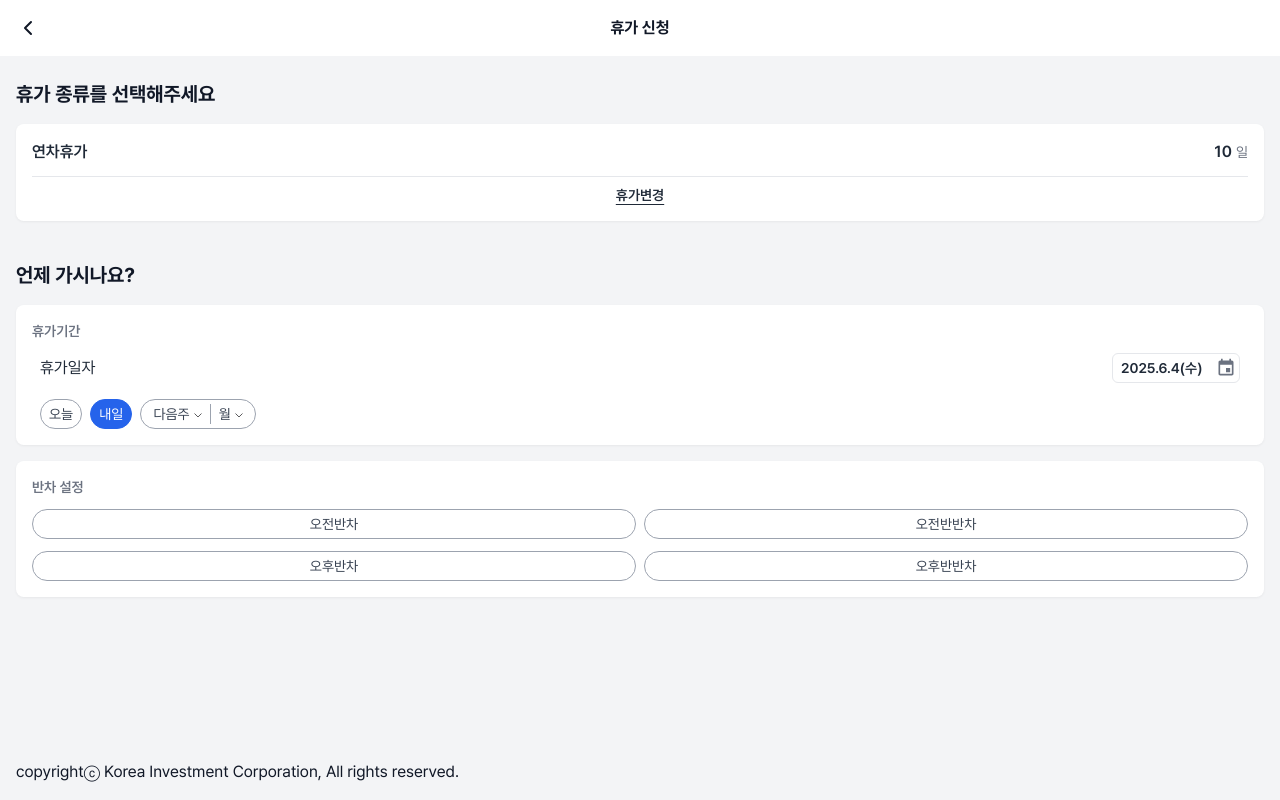
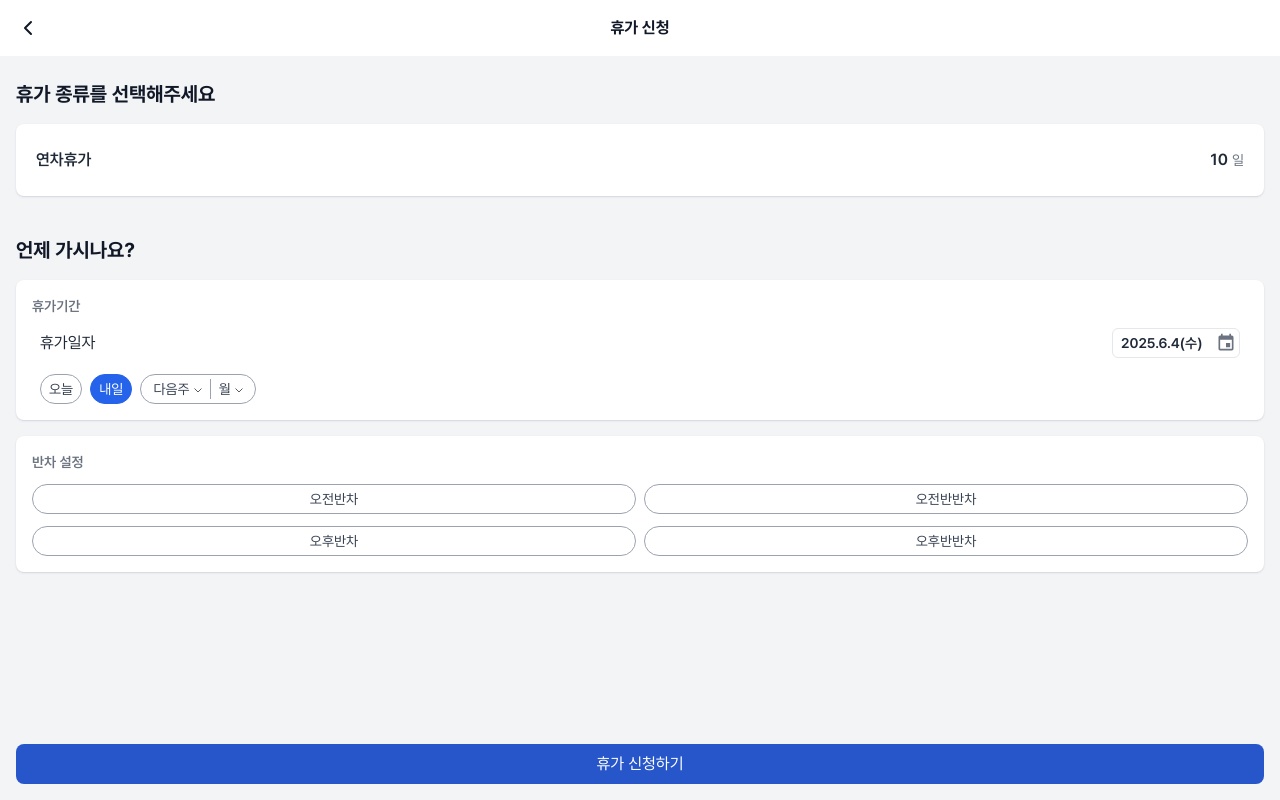
Before and after one commit to Doo-Seung-Hyun/kic-mobile-hr, a React (Vite) app: page /leave/apply in a window 1280 px wide. Built offline with nearby package versions, Linux system fonts and the light colour scheme.

Commit message:
wip(휴가신청화면) : 휴가신청화면 작업중 / 휴가신청 ui는 에어비앤비스타일로 진행하기로 함

```diff
--- a/src/components/layout/Footer.tsx
+++ b/src/components/layout/Footer.tsx
@@ -1,8 +1,15 @@
+import {useLocation} from "react-router-dom";
+import {headerConfigs} from "../../config/headerConfig.tsx";
 
 function Footer() {
+    const location = useLocation();
+    const headerConfig = headerConfigs[location.pathname];
+    const footerComponent = headerConfig.footerComponent;
+    const fixedFooterClassName = headerConfig.footerType==='fixed' ? ' fixed left-0 right-0 bottom-0' : '';
+
     return (
-        <footer className="flex-none p-4 justify-center">
-            copyrightⓒ Korea Investment Corporation, All rights reserved.
+        <footer className={"flex-none p-4 justify-center"+fixedFooterClassName}>
+            {footerComponent}
         </footer>
     );
 }
--- a/src/components/layout/Header.tsx
+++ b/src/components/layout/Header.tsx
@@ -1,34 +1,12 @@
-import {useLocation, useNavigate} from "react-router-dom";
+import {useLocation} from "react-router-dom";
 import {headerConfigs} from "../../config/headerConfig.tsx";
 
 function Header() {
     const location = useLocation();
-    const navigate = useNavigate();
-
-    const isMainPage = location.pathname === '/';
     const headerConfig = headerConfigs[location.pathname];
     return (
         <header className="flex flex-row items-center justify-between h-14 font-bold bg-white px-4">
-            {
-                isMainPage ? <>
-                    <div>
-                        <img src="/src/assets/images/logo.jpg"
-                             className="h-7 w-auto"/>
-                    </div>
-                    <div className={"font-normal"}>
-                        <span>두승현님</span>
-                    </div>
-                </> : <div className={"relative w-full text-center"}>
-                    <button className={"absolute left-0"}
-                            onClick={()=>navigate(-1)}
-                    >
-                        {headerConfig.backButtonIcon}
-                    </button>
-                    <span>
-                        {headerConfig.title}
-                    </span>
-                </div>
-            }
+            {headerConfig.headerComponent}
         </header>
     );
 }
--- /dev/null
+++ b/src/components/layout/MainFooter.tsx
@@ -0,0 +1,7 @@
+const MainFooter = () =>{
+    return <div className={"text-sm text-gray-700"}>
+        copyrightⓒ Korea Investment Corporation, All rights reserved.
+    </div>
+};
+
+export default MainFooter;
--- /dev/null
+++ b/src/components/layout/MainHeader.tsx
@@ -0,0 +1,11 @@
+const MainHeader = () => <>
+    <div>
+        <img src="/src/assets/images/logo.jpg"
+             className="h-7 w-auto"/>
+    </div>
+    <div className={"font-normal"}>
+        <span>두승현님</span>
+    </div>
+</>;
+
+export default MainHeader;
--- a/src/components/layout/RootLayout.tsx
+++ b/src/components/layout/RootLayout.tsx
@@ -1,16 +1,21 @@
 import React from 'react';
 import Header from "./Header.tsx";
 import Footer from "./Footer.tsx";
+import {headerConfigs} from "../../config/headerConfig.tsx";
+import {useLocation} from "react-router-dom";
 
 interface LayoutProps{
     children: React.ReactNode;
 }
 
 function RootLayout(props: LayoutProps) {
+    const location = useLocation().pathname;
+    const hasFixedTypeFooter = headerConfigs[location].footerType==='fixed';
+    const paddingBottomClassName = hasFixedTypeFooter ? ' pb-20' : '';
     return (
         <div className="min-h-screen flex flex-col">
             <Header />
-            <main className="flex-1 px-4">
+            <main className={"flex-1 px-4" + paddingBottomClassName}>
                 {props.children}
             </main>
             <Footer />
--- /dev/null
+++ b/src/components/layout/SubHeader.tsx
@@ -0,0 +1,28 @@
+import {useNavigate} from "react-router-dom";
+
+const backButtonIcon = <svg width="24" height="24" viewBox="0 0 24 24" fill="none">
+    <path d="M15 18L9 12L15 6"
+          stroke="currentColor"
+          strokeWidth="2"
+          strokeLinecap="round"
+          strokeLinejoin="round"
+    />
+</svg>
+
+const SubHeader = (props:{title:string}) => {
+    const {title} = props;
+    const navigate = useNavigate();
+
+    return <div className={"relative w-full text-center"}>
+        <button className={"absolute left-0"}
+                onClick={() => navigate(-1)}
+        >
+            {backButtonIcon}
+        </button>
+        <span>
+            {title}
+        </span>
+    </div>;
+}
+
+export default SubHeader;
--- /dev/null
+++ b/src/components/layout/SubmitFooter.tsx
@@ -0,0 +1,11 @@
+import Button from "../ui/Button.tsx";
+
+const SubmitFooter = ({
+    text = '제출하기'
+}: {text?:string}) =>{
+    return <Button className={"w-full"}>
+        {text}
+    </Button>
+};
+
+export default SubmitFooter;
--- a/src/components/ui/Button.tsx
+++ b/src/components/ui/Button.tsx
@@ -37,6 +37,9 @@ const Button: React.FC<ButtonProps> = ({
         },
         outline: {
             borderColor: 'rgb(38,86,201)'
+        },
+        none: {
+
         }
     }
 
--- a/src/components/ui/Card.tsx
+++ b/src/components/ui/Card.tsx
@@ -13,7 +13,7 @@ function Card({
 }:CardProps):React.ReactNode {
     return (
         <div className={'flex flex-col gap-3 bg-white font-semibold ' +
-            'rounded-lg drop-shadow-sm p-4 text-gray-800'
+            'rounded-lg shadow-sm shadow-gray-300 p-4 text-gray-800'
             +` ${className}`}
              onClick={event => {
                  if(handleClick)
--- a/src/components/ui/DropdownChip.tsx
+++ b/src/components/ui/DropdownChip.tsx
@@ -63,7 +63,7 @@ const DropdownMenu = ({
                 {getArrowDownSvg(isDropdownSelected?"#ffffff":"#323234")}
             </button>
 
-            {isMenuOpen && <div className={"absolute top-full mt-2 p-2" +
+            {isMenuOpen && <div className={"absolute z-10 top-full mt-2 p-2" +
                 " border rounded-md bg-white text-gray-700 shadow-lg" +
                 " min-w-16 max-h-40 overflow-auto"    +
                 (hasPreviousMenu ? " -left-2" : " -left-0")}>
--- a/src/config/headerConfig.tsx
+++ b/src/config/headerConfig.tsx
@@ -1,20 +1,25 @@
+import MainHeader from "../components/layout/MainHeader.tsx";
+import SubHeader from "../components/layout/SubHeader.tsx";
+import React from "react";
+import MainFooter from "../components/layout/MainFooter.tsx";
+import SubmitFooter from "../components/layout/SubmitFooter.tsx";
+
 interface HeaderConfig {
-    title : string;
-    backButtonIcon : React.ReactNode;
+    headerComponent : React.ReactNode;
+    footerType : 'fixed' | 'default';
+    footerComponent : React.ReactNode;
 }
 
-const DefaultBackButtonIcon = <svg width="24" height="24" viewBox="0 0 24 24" fill="none">
-    <path d="M15 18L9 12L15 6"
-          stroke="currentColor"
-          strokeWidth="2"
-          strokeLinecap="round"
-          strokeLinejoin="round"
-    />
-</svg>
+export const headerConfigs: Record<string, HeaderConfig> = {
+    '/' : {
+        headerComponent : <MainHeader />,
+        footerType : "default",
+        footerComponent : <MainFooter />
+    },
 
-export const headerConfigs: Record<string, HeaderConfig> = {
     '/leave/apply' : {
-        title : '휴가 신청',
-        backButtonIcon : DefaultBackButtonIcon
+        headerComponent: <SubHeader title={'휴가 신청'} />,
+        footerType : 'fixed',
+        footerComponent : <SubmitFooter text={'휴가 신청하기'} />
     }
 }
--- a/src/pages/LeaveApplicationPage.tsx
+++ b/src/pages/LeaveApplicationPage.tsx
@@ -66,7 +66,7 @@ const DimmedBackground = ({
     const baseClasses = 'flex bg-black bg-opacity-70 fixed inset-0 text-gray-800';
 
     const layoutClasses = {
-        bottomSheet : 'flex flex-row-reverse',
+        bottomSheet : 'flex flex-col-reverse',
         modal : 'flex items-center justify-center p-4'
     }
 
@@ -162,19 +162,16 @@ function LeaveApplicationPage() {
                 <div className="font-bold text-xl pt-6 pb-4">휴가 종류를 선택해주세요</div>
                 <Card>
                     <Card.Content>
-                        <div className={`flex flex-row justify-between pb-3 text-gray-800`}>
-                            <span>{selectedLeave.leaveTypeName}</span>
-                            <div>
-                                <span>{selectedLeave.leftLeaveDays}</span>
-                                <span className="text-sm font-normal text-gray-500 pl-1">일</span>
-                            </div>
-                        </div>
-                        <div className={"pt-2 border-t"}>
+                        <div>
                             <Button variant={"none"}
-                                    size={"sm"}
-                                    className={"block w-full font-semibold pt-0 pb-0 underline underline-offset-4"}
-                                    onClick={()=>setIsBottomSheetOpen(true)}
-                            >휴가변경</Button>
+                                    className={`flex flex-row w-full justify-between px-1 text-gray-800`}
+                                    onClick={()=>setIsBottomSheetOpen(true)}>
+                                <span>{selectedLeave.leaveTypeName}</span>
+                                <div>
+                                    <span>{selectedLeave.leftLeaveDays}</span>
+                                    <span className="text-sm font-normal text-gray-500 pl-1">일</span>
+                                </div>
+                            </Button>
                         </div>
                     </Card.Content>
                 </Card>
```
